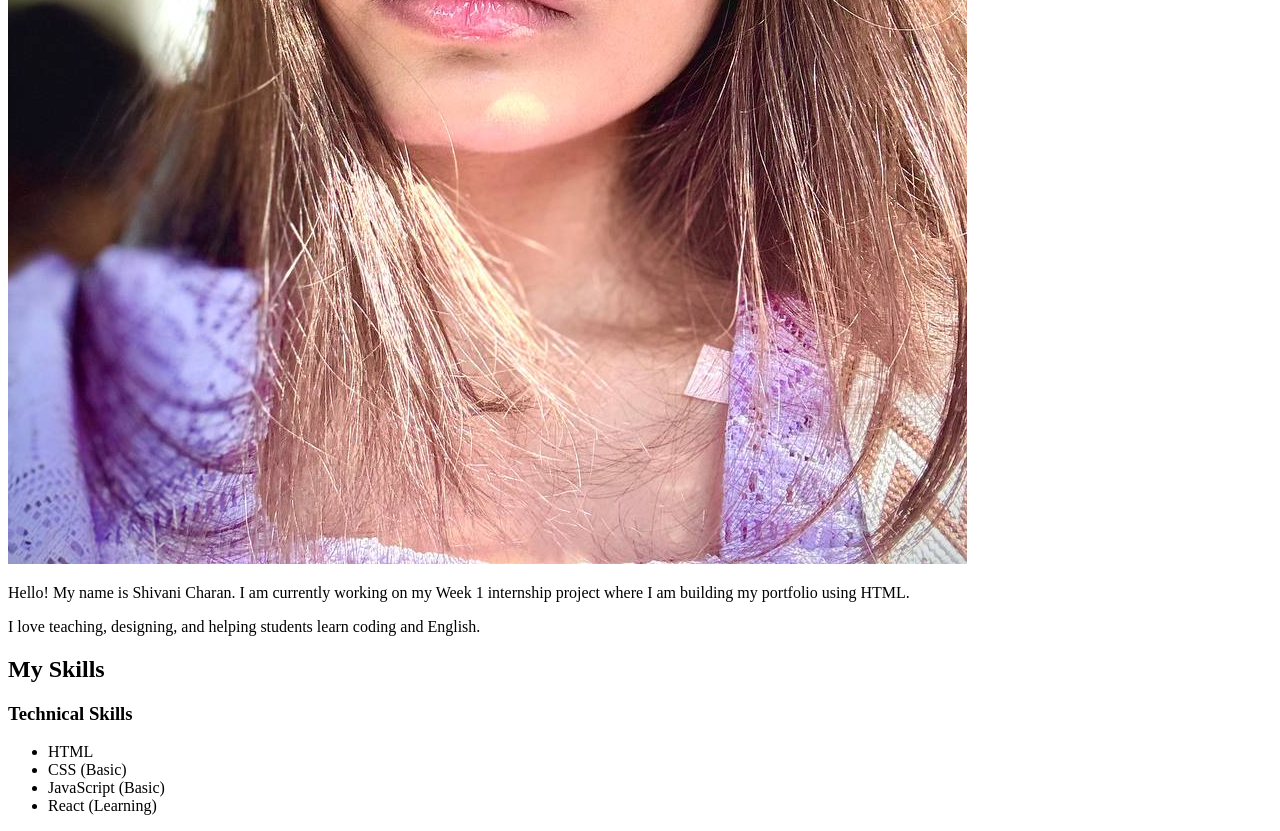
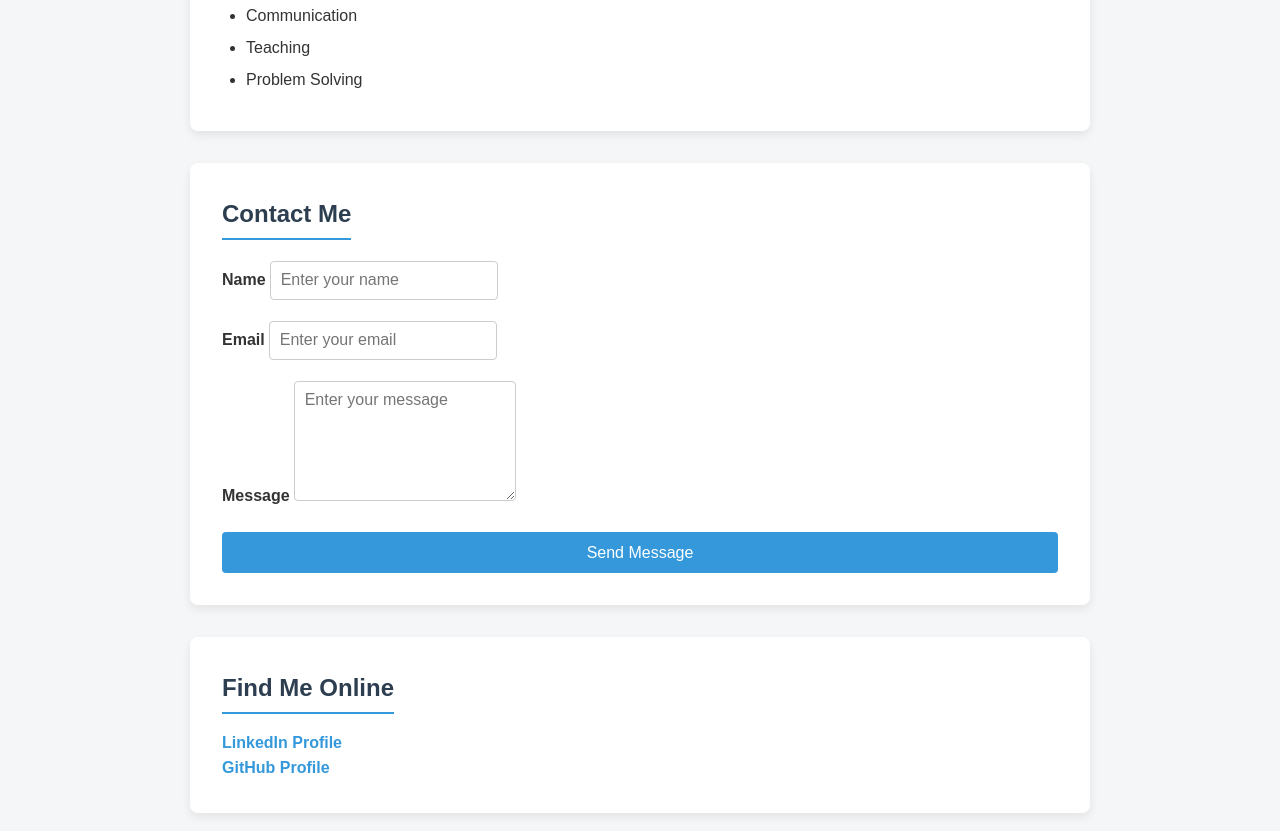
Before and after one commit to ShivaniCharan4101997/portfolio, a plain HTML site: page index.html in a window 1280 px wide. Shown: the part 881-1712 px from the top of the page. Drawn offline with Linux system fonts and the light colour scheme.

Commit message:
Updated portfolio styling and README documentation

```diff
--- a/index.html
+++ b/index.html
@@ -9,6 +9,7 @@
     <meta name="author" content="Shivani Charan"/>
 
     <title>Portfolio Website</title>
+    <link rel="stylesheet" href="styles.css">
 </head>
 
 <body>
--- /dev/null
+++ b/styles.css
@@ -0,0 +1,155 @@
+* {
+    margin: 0;
+    padding: 0;
+    box-sizing: border-box;
+    font-family: Arial, Helvetica, sans-serif;
+}
+
+body {
+    background-color: #f4f6f8;
+    color: #333;
+    line-height: 1.6;
+}
+:root {
+    --primary-color: #3498db;
+    --secondary-color: #2c3e50;
+    --accent-color: #e74c3c;
+    --white: #ffffff;
+}
+
+header {
+    background-color: var(--secondary-color);
+    color: var(--white);
+    padding: 1.2rem 2rem;
+    display: flex;
+    justify-content: space-between;
+    align-items: center;
+}
+
+header h1 {
+    font-size: 1.8rem;
+}
+
+nav a {
+    color: var(--white);
+    text-decoration: none;
+    margin-left: 1.5rem;
+    font-weight: bold;
+}
+
+nav a:hover {
+    color: var(--primary-color);
+}
+section {
+    background-color: var(--white);
+    margin: 2rem auto;
+    padding: 2rem;
+    max-width: 900px;
+    border-radius: 8px;
+    box-shadow: 0 4px 10px rgba(0, 0, 0, 0.08);
+}
+
+section h2 {
+    color: var(--secondary-color);
+    margin-bottom: 1rem;
+    border-bottom: 2px solid var(--primary-color);
+    display: inline-block;
+    padding-bottom: 0.3rem;
+}
+#about img {
+    width: 150px;
+    height: 150px;
+    border-radius: 50%;
+    object-fit: cover;
+    display: block;
+    margin: 1rem 0;
+    border: 4px solid var(--primary-color);
+}
+
+#about p {
+    margin-top: 0.8rem;
+}
+
+#skills h3 {
+    margin-top: 1.5rem;
+    color: var(--primary-color);
+}
+
+#skills ul {
+    margin-top: 0.5rem;
+    margin-left: 1.5rem;
+}
+
+#skills li {
+    margin-bottom: 0.4rem;
+}
+form {
+    display: flex;
+    flex-direction: column;
+}
+
+label {
+    margin-bottom: 1rem;
+    font-weight: bold;
+}
+
+input,
+textarea {
+    margin-top: 0.3rem;
+    padding: 0.6rem;
+    border-radius: 4px;
+    border: 1px solid #ccc;
+    font-size: 1rem;
+}
+
+input:focus,
+textarea:focus {
+    outline: none;
+    border-color: var(--primary-color);
+}
+
+textarea {
+    resize: vertical;
+    min-height: 120px;
+}
+
+button {
+    background-color: var(--primary-color);
+    color: var(--white);
+    padding: 0.7rem;
+    border: none;
+    border-radius: 4px;
+    font-size: 1rem;
+    cursor: pointer;
+    margin-top: 0.5rem;
+}
+
+button:hover {
+    background-color: #217dbb;
+}
+
+section a {
+    color: var(--primary-color);
+    text-decoration: none;
+    font-weight: bold;
+}
+
+section a:hover {
+    text-decoration: underline;
+}
+
+@media (max-width: 768px) {
+    header {
+        flex-direction: column;
+        gap: 0.8rem;
+        text-align: center;
+    }
+
+    nav a {
+        margin: 0 0.7rem;
+    }
+
+    section {
+        margin: 1rem;
+    }
+}
```
Also changed, not shown: images/ss/Screenshot 2025-12-20 at 10.32.26.png (added), images/ss/Screenshot 2025-12-20 at 22.01.14.png (added), images/ss/Screenshot 2025-12-20 at 22.01.18.png (added), images/ss/Screenshot 2025-12-20 at 22.01.22.png (added), 1 other file.
